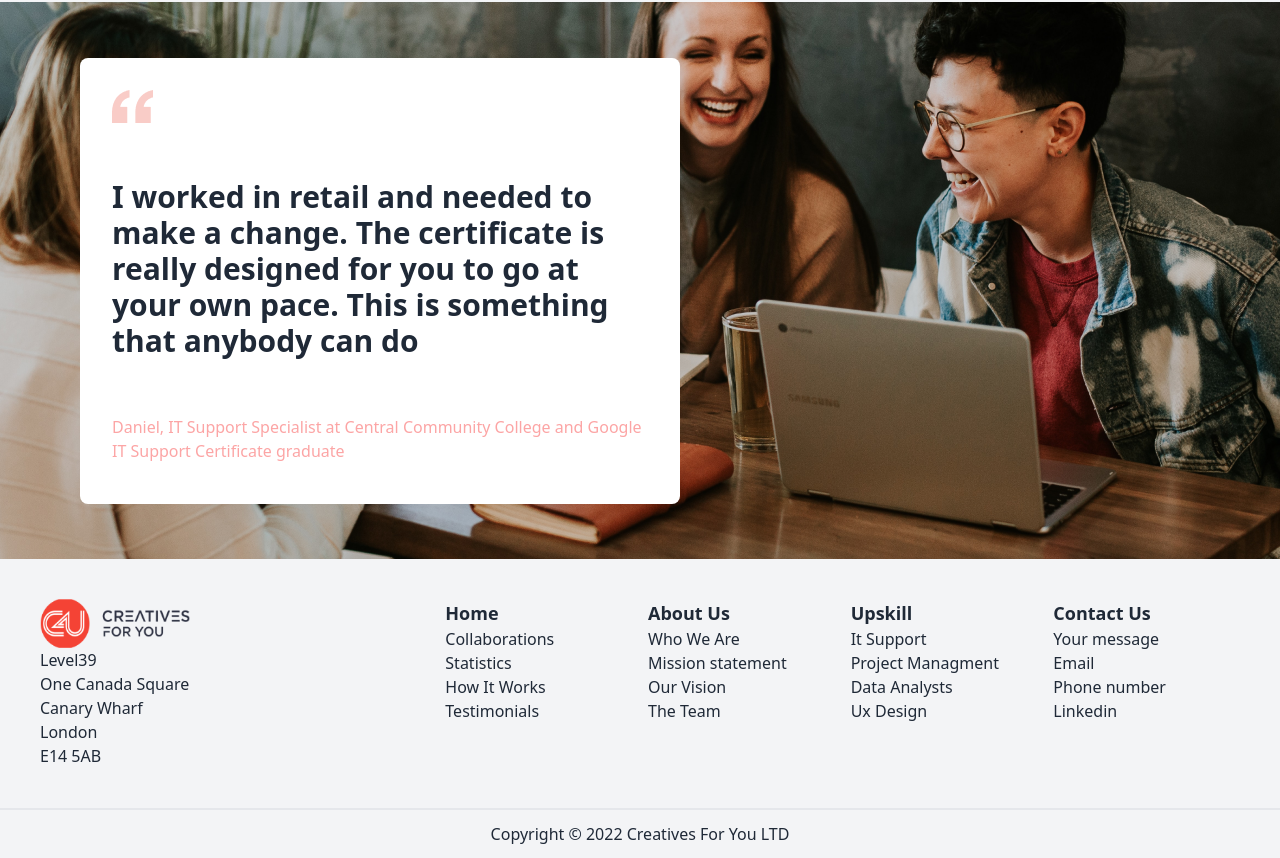
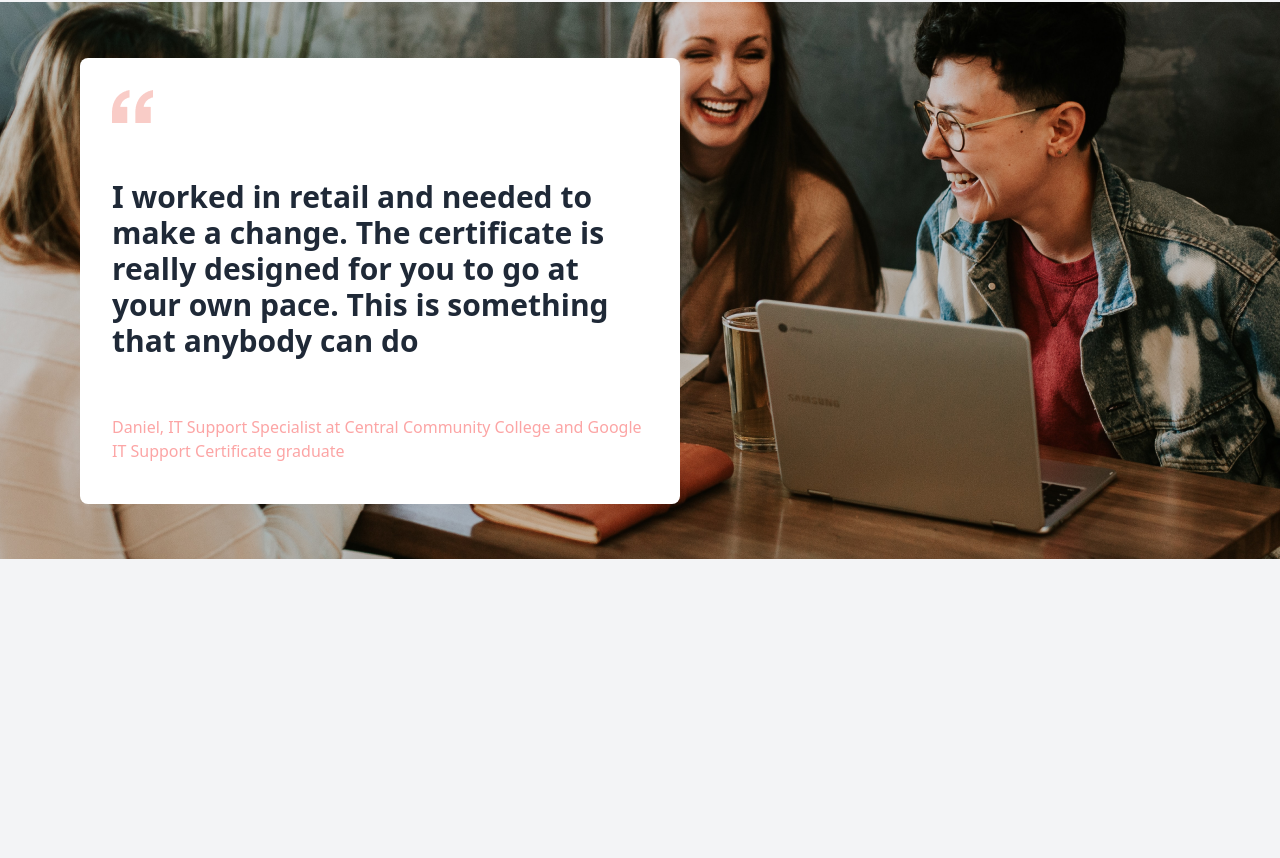
Before and after one commit to Sakibur-coder/TAILWIND-ASSIGNMENT, a website built with Vite: page index.html in a window 1280 px wide. Shown: the part 8816-9674 px from the top of the page. After the commit the page ends 9375 px from the top, so only its background shows below. Built offline with nearby package versions, Linux system fonts and the light colour scheme.

Commit message:
bottom cover updated

```diff
--- a/index.html
+++ b/index.html
@@ -939,65 +939,6 @@
     <!-- bottom cover section ends here -->
 
 
-    <!-- Footer Section Start -->
-    <section class="grid grid-cols-12 gap-4 md:my-10 my-6 align-middle justify-items-stretch mx-10">
-        <div class="lg:col-span-4 md:col-span-4 sms:col-span-6">
-            <ul>
-                <li> <img src="images/creative-logo.png" class="w-[150px]" alt="creaive"></li>
-                <li><p>Level39</p></li>
-                <li><p>One Canada Square</p></li>
-                <li><p>Canary Wharf</p></li>
-                <li><p>London</p></li>
-                <li><p>E14 5AB</p></li>
-            </ul>
-        </div>
 
-        <div class="lg:col-span-2 md:col-span-4 sms:col-span-6">
-            <ul>
-                <li><h3 class="text-lg font-semibold">Home</h3></li>
-                <li><p>Collaborations</p></li>
-                <li><p>Statistics</p></li>
-                <li><p>How It Works </p></li>
-                <li><p>Testimonials </p></li>
-            </ul>
-        </div>
-
-        <div class="lg:col-span-2 md:col-span-4 sms:col-span-6">
-            <ul>
-                <li><h3 class="text-lg font-semibold">About Us</h3></li>
-                <li><p>Who We Are</p></li>
-                <li><p>Mission statement </p></li>
-                <li><p>Our Vision </p></li>
-                <li><p>The  Team </p></li>
-            </ul>
-        </div>
-
-        <div class="lg:col-span-2 md:col-span-4 sms:col-span-6">
-            <ul>
-                <li><h3 class="text-lg font-semibold">Upskill</h3></li>
-                <li><p>It Support </p></li>
-                <li><p>Project Managment </p></li>
-                <li><p>Data Analysts</p></li>
-                <li><p>Ux Design </p></li>
-            </ul>
-        </div>
-
-        <div class="lg:col-span-2 md:col-span-4 sms:col-span-6">
-            <ul>
-                <li><h3 class="text-lg font-semibold">Contact Us </h3></li>
-                <li><p>Your message </p></li>
-                <li><p>Email </p></li>
-                <li><p>Phone number </p></li>
-                <li><p>Linkedin  </p></li>
-            </ul>
-        </div>
-    </section>
-   <!-- Footer Section end -->
-
-   <!-- Copyright Section Start-->
-    <section>
-        <div class="flex justify-center py-3 border-t-2"><p>Copyright &#169; 2022 Creatives For You LTD</p></div>
-    </section>
-    <!-- Copyright Section Start-->
 </body>
 </html>
```
